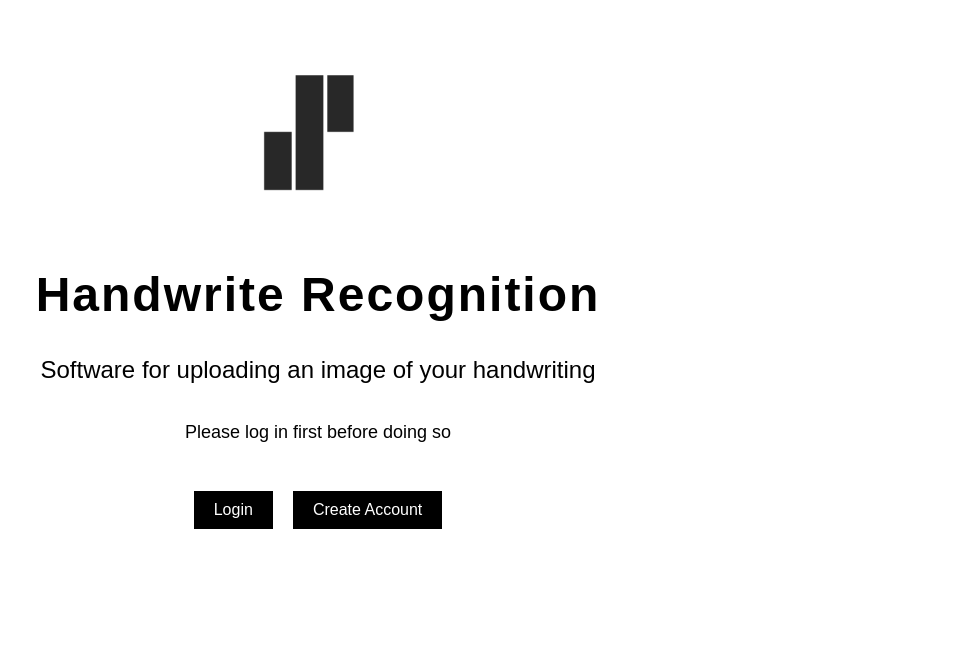
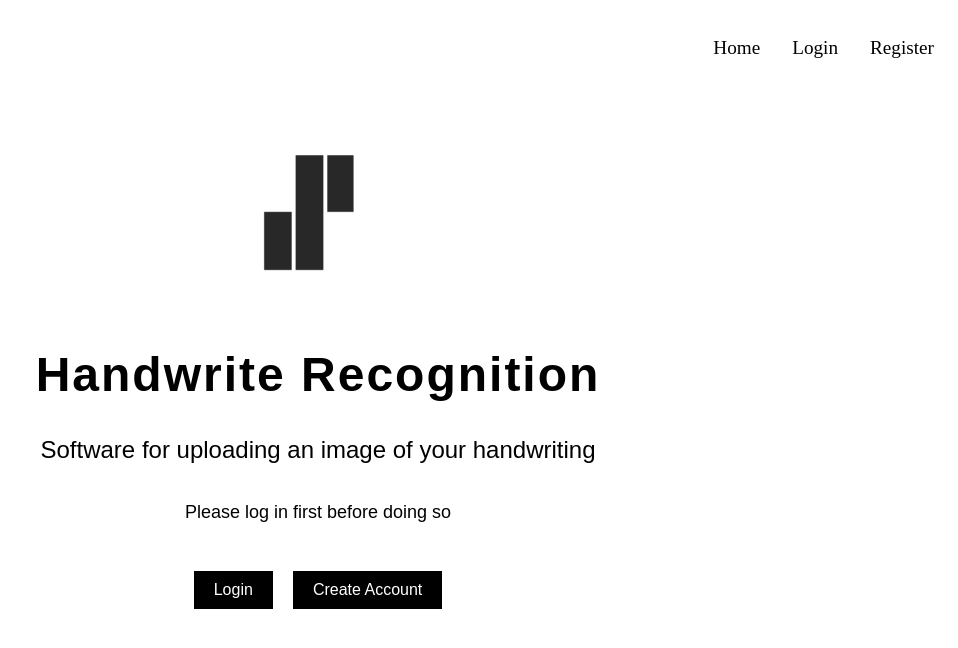
Before and after one commit to has99an/handwriting-recognition-angular-ui, an Angular app in the folder handwriting-recognition-frontend/: page / in a window 1280 px wide. Shown: the top 648 px of the page, without its empty margins (322-1280 px from the left). Built offline with nearby package versions, Linux system fonts and the light colour scheme.

Commit message:
nav styling

```diff
--- a/handwriting-recognition-frontend/angular.json
+++ b/handwriting-recognition-frontend/angular.json
@@ -27,6 +27,7 @@
               }
             ],
             "styles": [
+              "node_modules/@fortawesome/fontawesome-free/css/all.min.css",
               "src/styles.css"
             ],
             "scripts": []
--- a/handwriting-recognition-frontend/package.json
+++ b/handwriting-recognition-frontend/package.json
@@ -18,6 +18,7 @@
     "@angular/platform-browser": "^18.2.0",
     "@angular/platform-browser-dynamic": "^18.2.0",
     "@angular/router": "^18.2.0",
+    "@fortawesome/fontawesome-free": "^6.6.0",
     "rxjs": "~7.8.0",
     "tslib": "^2.3.0",
     "zone.js": "~0.14.10"
--- a/handwriting-recognition-frontend/src/app/app.component.html
+++ b/handwriting-recognition-frontend/src/app/app.component.html
@@ -1 +1,3 @@
+<app-navbar></app-navbar>
+
 <router-outlet></router-outlet>
--- a/handwriting-recognition-frontend/src/app/app.component.ts
+++ b/handwriting-recognition-frontend/src/app/app.component.ts
@@ -1,12 +1,18 @@
 import { Component } from '@angular/core';
 import { RouterModule } from '@angular/router';
 import { HomepageComponent } from './homepage/homepage.component';
+import { NavbarComponent } from './navbar/navbar.component';
 
 @Component({
   selector: 'app-root',
   templateUrl: './app.component.html',
   styleUrls: ['./app.component.css'],
   standalone: true,  // Declaring AppComponent as standalone
-  imports: [HomepageComponent, RouterModule]  // Import RouterModule and HomepageComponent
+  imports: [HomepageComponent, RouterModule, NavbarComponent] ,
+  template: `
+  <app-navbar></app-navbar>
+  <router-outlet></router-outlet>
+`,
+
 })
 export class AppComponent { }
--- /dev/null
+++ b/handwriting-recognition-frontend/src/app/navbar/navbar.component.css
@@ -0,0 +1,138 @@
+/* navbar.component.css */
+
+/* Reset default margin and padding */
+* {
+  margin: 0;
+  padding: 0;
+  box-sizing: border-box;
+}
+
+/* Navbar container */
+.navbar {
+  background-color: #fff; /* Changed to white background */
+  height: 80px;
+  display: flex;
+  justify-content: center;
+  align-items: center;
+  font-size: 1.2rem;
+  box-shadow: 0 4px 2px -2px gray; /* Optional: adds a subtle shadow */
+}
+
+/* Navbar inner container */
+.navbar-container {
+  display: flex;
+  justify-content: space-between;
+  height: 80px;
+  width: 100%;
+  max-width: 1300px;
+}
+
+/* Navbar logo */
+.navbar-logo a {
+  color: #000; /* Changed to black font */
+  justify-self: start;
+  cursor: pointer;
+  text-decoration: none;
+  font-size: 2rem;
+  display: flex;
+  align-items: center;
+}
+
+/* Nav menu */
+.nav-menu {
+  display: flex;
+  align-items: center;
+  list-style: none;
+  text-align: center;
+}
+
+/* Nav item */
+.nav-item {
+  height: 80px;
+}
+
+/* Nav links */
+.nav-links {
+  color: #000; /* Changed to black font */
+  display: flex;
+  align-items: center;
+  text-decoration: none;
+  padding: 0 1rem;
+  height: 100%;
+  cursor: pointer;
+}
+
+/* Nav links hover effect */
+.nav-links:hover {
+  background-color: #000; /* Changed to black background */
+  color: #fff;            /* Changed to white font on hover */
+  transition: all 0.3s ease;
+}
+
+/* Menu icon for mobile */
+.menu-icon {
+  display: none;
+}
+
+/* Responsive Styles */
+@media screen and (max-width: 960px) {
+  .navbar-container {
+    display: flex;
+    justify-content: space-between;
+    height: 80px;
+  }
+
+  /* Hide nav menu */
+  .nav-menu {
+    display: flex;
+    flex-direction: column;
+    width: 100%;
+    height: calc(100vh - 80px);
+    position: absolute;
+    top: 80px;
+    left: -100%;
+    opacity: 1;
+    transition: all 0.5s ease;
+    background: #fff; /* Changed to white background */
+  }
+
+  /* Show menu when active */
+  .nav-menu.active {
+    background: #fff; /* Changed to white background */
+    left: 0;
+    opacity: 1;
+    transition: all 0.5s ease;
+    z-index: 1;
+  }
+
+  /* Menu icon */
+  .menu-icon {
+    display: block;
+    position: absolute;
+    top: 0;
+    right: 0;
+    transform: translate(-100%, 60%);
+    font-size: 1.8rem;
+    cursor: pointer;
+    color: #000; /* Changed to black font */
+  }
+
+  /* Nav items in mobile view */
+  .nav-item {
+    width: 100%;
+  }
+
+  /* Nav links in mobile view */
+  .nav-links {
+    text-align: center;
+    padding: 2rem;
+    width: 100%;
+    display: table;
+  }
+
+  .nav-links:hover {
+    background-color: #000; /* Changed to black background */
+    color: #fff;            /* Changed to white font on hover */
+    transition: all 0.3s ease;
+  }
+}
--- /dev/null
+++ b/handwriting-recognition-frontend/src/app/navbar/navbar.component.html
@@ -0,0 +1,36 @@
+<nav class="navbar">
+  <div class="navbar-container">
+    <div class="navbar-logo-email">
+      <div class="navbar-logo">
+        <a routerLink="/"></a>
+      </div>
+      <div class="navbar-email" *ngIf="userEmail">
+        {{ userEmail }}
+      </div>
+    </div>
+    <div class="menu-icon" (click)="toggleMenu()">
+      <i class="fas" [class.fa-bars]="!menuActive" [class.fa-times]="menuActive"></i>
+    </div>
+    <ul [class.nav-menu]="true" [class.active]="menuActive">
+      <li class="nav-item">
+        <a routerLink="/" class="nav-links" (click)="closeMenu()">Home</a>
+      </li>
+      <ng-container *ngIf="!userEmail">
+        <li class="nav-item">
+          <a routerLink="/login" class="nav-links" (click)="closeMenu()">Login</a>
+        </li>
+        <li class="nav-item">
+          <a routerLink="/register" class="nav-links" (click)="closeMenu()">Register</a>
+        </li>
+      </ng-container>
+      <ng-container *ngIf="userEmail">
+        <li class="nav-item">
+          <a routerLink="/image-upload" class="nav-links" (click)="closeMenu()">Upload</a>
+        </li>
+        <li class="nav-item">
+          <a class="nav-links" (click)="logout()">Logout</a>
+        </li>
+      </ng-container>
+    </ul>
+  </div>
+</nav>
--- /dev/null
+++ b/handwriting-recognition-frontend/src/app/navbar/navbar.component.ts
@@ -0,0 +1,43 @@
+// navbar.component.ts
+
+import { Component, OnInit } from '@angular/core';
+import { RouterModule, Router } from '@angular/router';
+import { SessionManagementService } from '../session-management.service';
+import { CommonModule } from '@angular/common';
+
+@Component({
+  selector: 'app-navbar',
+  standalone: true,
+  imports: [RouterModule, CommonModule],
+  templateUrl: './navbar.component.html',
+  styleUrls: ['./navbar.component.css'],
+})
+export class NavbarComponent implements OnInit {
+  menuActive: boolean = false;
+  userEmail: string | null = null;
+
+  constructor(private sessionService: SessionManagementService,
+    private router: Router
+  ) {}
+
+  ngOnInit() {
+    const sessionData = this.sessionService.getSession();
+    if (sessionData && sessionData.email) {
+      this.userEmail = sessionData.email;
+    }
+  }
+
+  toggleMenu() {
+    this.menuActive = !this.menuActive;
+  }
+
+  closeMenu() {
+    this.menuActive = false;
+  }
+
+  logout() {
+    this.sessionService.endSession(); // Use endSession() here
+    this.userEmail = null;
+    this.router.navigate(['/login']);
+  }
+}
--- a/handwriting-recognition-frontend/src/index.html
+++ b/handwriting-recognition-frontend/src/index.html
@@ -1,6 +1,11 @@
 <!doctype html>
 <html lang="en">
 <head>
+  <link
+  rel="stylesheet"
+  href="https://cdnjs.cloudflare.com/ajax/libs/font-awesome/5.15.3/css/all.min.css"
+/>
+
   <meta charset="utf-8">
   <title>HandwritingRecognitionFrontend</title>
   <base href="/">
```
Also changed, not shown: 2 other files (tests, documents, lock files or other folders).
